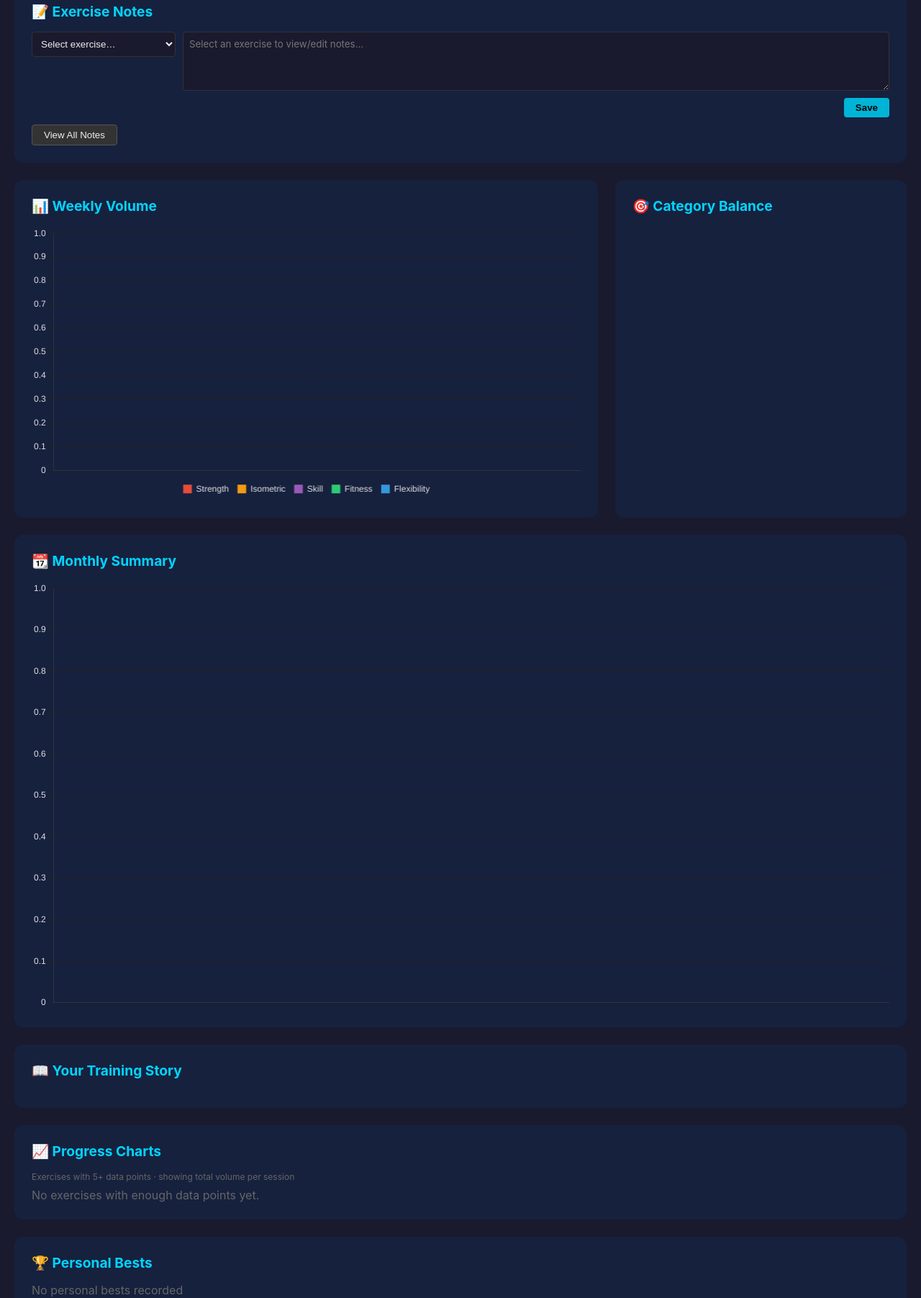
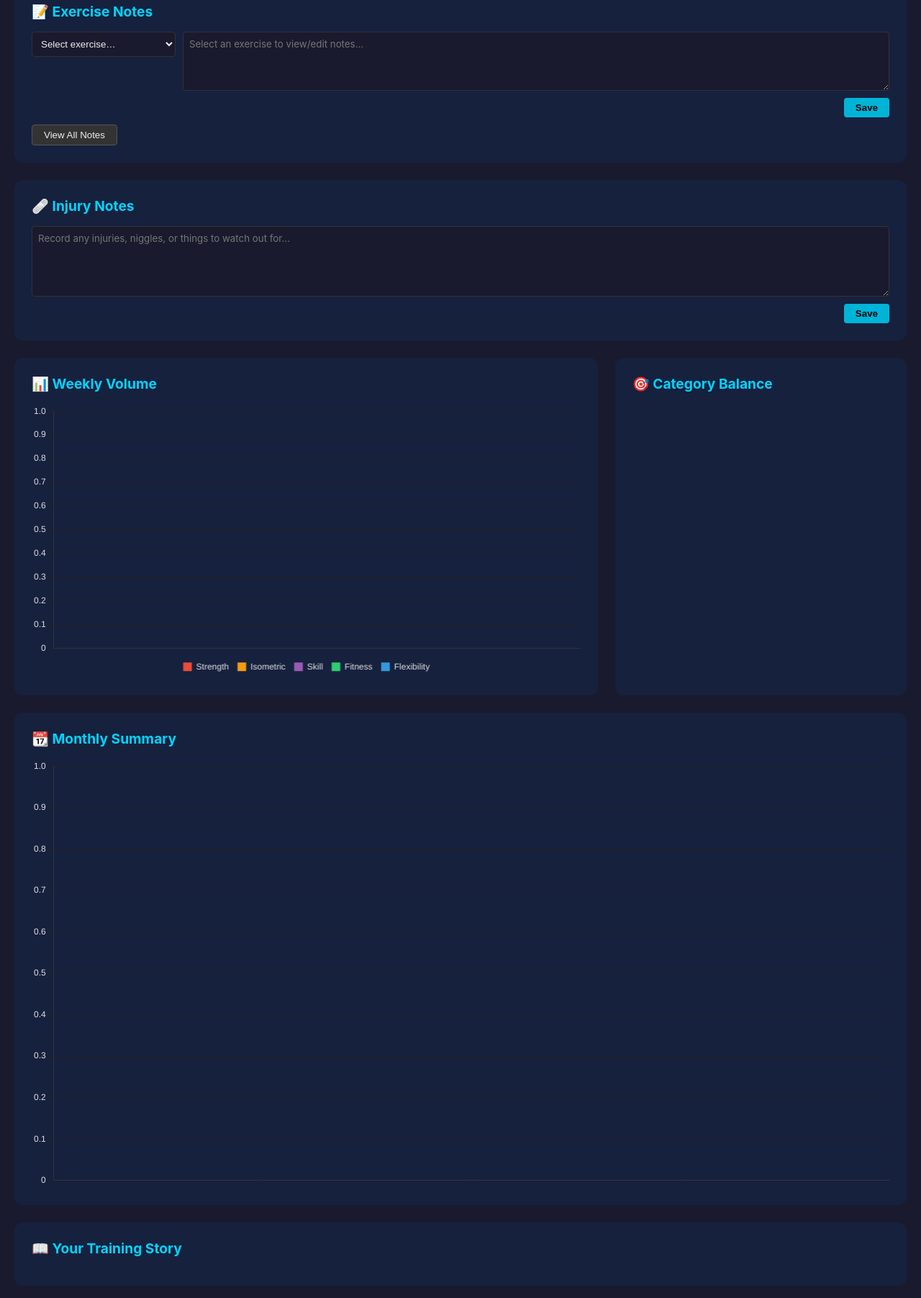
Before and after one commit to jameshclegg/excercise-tracker, a Flask app: page / in a window 1280 px wide. Shown: the part 1263-3066 px from the top of the page at 72% size. Run offline with Flask 3, Linux system fonts and the light colour scheme; the visitor is signed in with stand-in values (Sample User, id 1); data that the repository does not hold is empty; a map, chart or similar area stays blank; some libraries are stand-ins or nearby versions.

Commit message:
Add injury notes feature
- New injury_notes table (single row, freeform text)
- GET/POST /api/injury-notes endpoints
- UI section on homepage below exercise notes
- Export to data/injury_notes.txt
- Sync in GitHub Actions workflow

Co-authored-by: Copilot <223556219+Copilot@users.noreply.github.com>

```diff
--- a/app.py
+++ b/app.py
@@ -238,6 +238,13 @@ def init_db():
     cur.execute("""
         CREATE TABLE IF NOT EXISTS exercise_notes (
             exercise_code TEXT PRIMARY KEY REFERENCES exercises(code),
+            notes TEXT NOT NULL DEFAULT '',
+            updated_at TIMESTAMPTZ DEFAULT NOW()
+        )
+    """)
+    cur.execute("""
+        CREATE TABLE IF NOT EXISTS injury_notes (
+            id INTEGER PRIMARY KEY DEFAULT 1 CHECK (id = 1),
             notes TEXT NOT NULL DEFAULT '',
             updated_at TIMESTAMPTZ DEFAULT NOW()
         )
@@ -506,7 +513,35 @@ def api_save_note():
     return jsonify({"ok": True})
 
 
-@app.route("/api/recent/<code>")
+@app.route("/api/injury-notes", methods=["GET"])
+@require_login
+def api_get_injury_notes():
+    conn = get_db()
+    cur = conn.cursor()
+    cur.execute("SELECT notes FROM injury_notes WHERE id = 1")
+    row = cur.fetchone()
+    cur.close()
+    conn.close()
+    return jsonify({"notes": row[0] if row else ""})
+
+
+@app.route("/api/injury-notes", methods=["POST"])
+@require_login
+def api_save_injury_notes():
+    data = request.get_json()
+    notes_text = data.get("notes", "").strip()
+    conn = get_db()
+    cur = conn.cursor()
+    cur.execute("""
+        INSERT INTO injury_notes (id, notes, updated_at)
+        VALUES (1, %s, NOW())
+        ON CONFLICT (id) DO UPDATE SET
+            notes = EXCLUDED.notes,
+            updated_at = NOW()
+    """, (notes_text,))
+    cur.close()
+    conn.close()
+    return jsonify({"ok": True})
 @require_login
 def api_recent(code):
     conn = get_db()
--- a/templates/index.html
+++ b/templates/index.html
@@ -359,6 +359,16 @@
                 <button id="toggleAllNotes" onclick="toggleAllNotes()" style="padding:6px 16px; background:#333; color:#eee; border:1px solid #555; border-radius:4px; cursor:pointer;">View All Notes</button>
             </div>
             <div id="allNotesDisplay" style="display:none; margin-top:12px;"></div>
+        </div>
+
+        <!-- Injury Notes -->
+        <div class="card">
+            <h2>🩹 Injury Notes</h2>
+            <textarea id="injuryText" rows="5" style="width:100%; padding:8px; background:#1a1a2e; color:#eee; border:1px solid #333; border-radius:4px; font-family:inherit; resize:vertical;" placeholder="Record any injuries, niggles, or things to watch out for…"></textarea>
+            <div style="display:flex; justify-content:space-between; align-items:center; margin-top:6px;">
+                <span id="injurySaveStatus" style="font-size:0.8rem; color:#666;"></span>
+                <button onclick="saveInjuryNotes()" style="padding:6px 16px; background:#00b4d8; color:#000; border:none; border-radius:4px; cursor:pointer; font-weight:bold;">Save</button>
+            </div>
         </div>
 
         <!-- 3. Weekly Volume + Category Balance -->
@@ -1112,6 +1122,38 @@
                 btn.textContent = 'View All Notes';
             }
         }
+
+        // ===== Injury Notes =====
+        (async function loadInjuryNotes() {
+            try {
+                const resp = await fetch('/api/injury-notes');
+                const data = await resp.json();
+                document.getElementById('injuryText').value = data.notes || '';
+            } catch(e) { console.error('Failed to load injury notes', e); }
+        })();
+
+        async function saveInjuryNotes() {
+            const notes = document.getElementById('injuryText').value.trim();
+            const status = document.getElementById('injurySaveStatus');
+            try {
+                const resp = await fetch('/api/injury-notes', {
+                    method: 'POST',
+                    headers: {'Content-Type': 'application/json'},
+                    body: JSON.stringify({notes: notes})
+                });
+                if (resp.ok) {
+                    status.textContent = 'Saved ✓';
+                    status.style.color = '#0f0';
+                    setTimeout(() => { status.style.color = '#666'; status.textContent = ''; }, 2000);
+                } else {
+                    status.textContent = 'Error saving';
+                    status.style.color = '#f44';
+                }
+            } catch(e) {
+                status.textContent = 'Error saving';
+                status.style.color = '#f44';
+            }
+        }
     </script>
 </body>
 </html>
```
Also changed, not shown: export_data.py (+16 -2 lines), .github/workflows/sync-data.yml.
